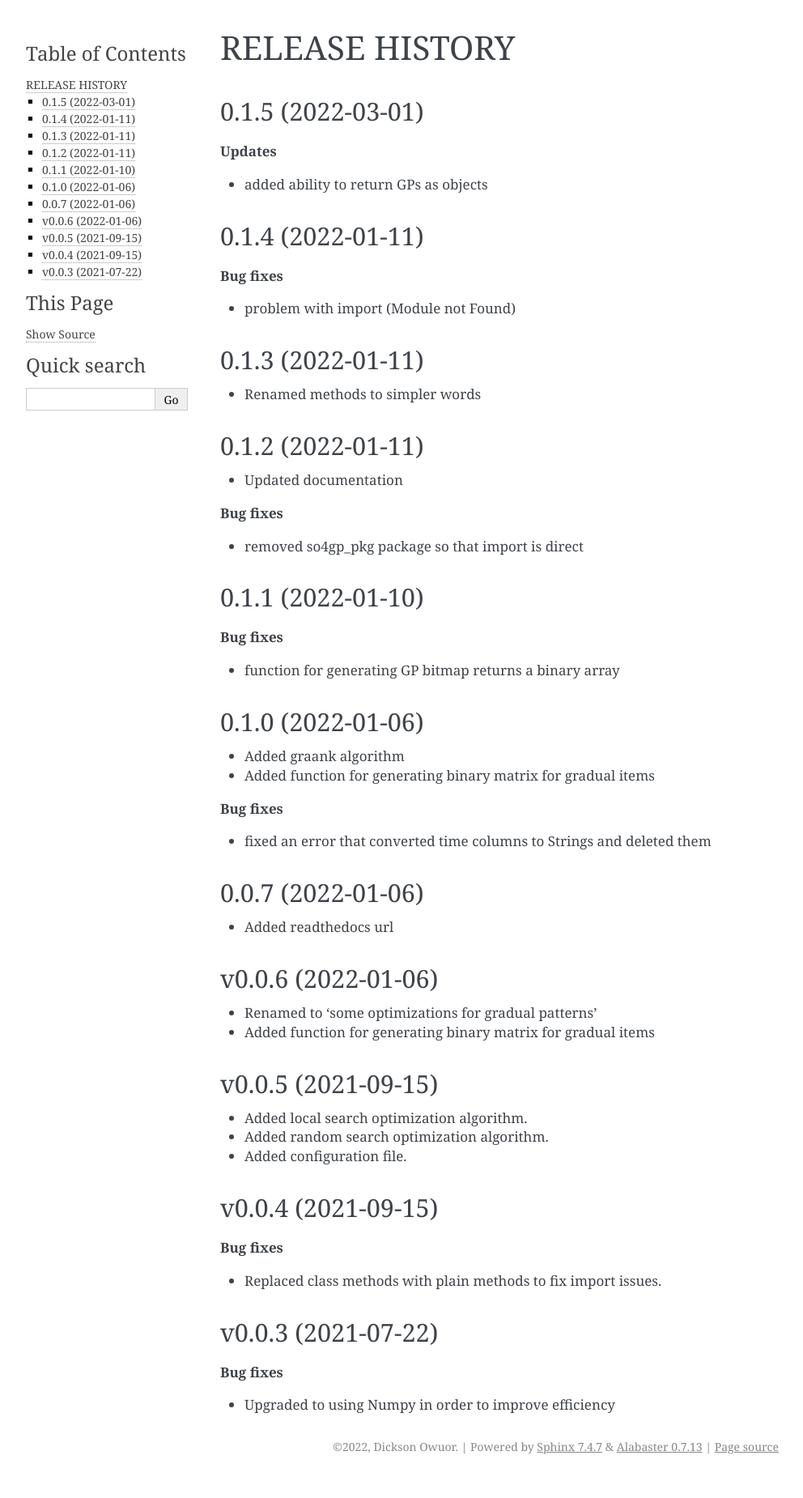
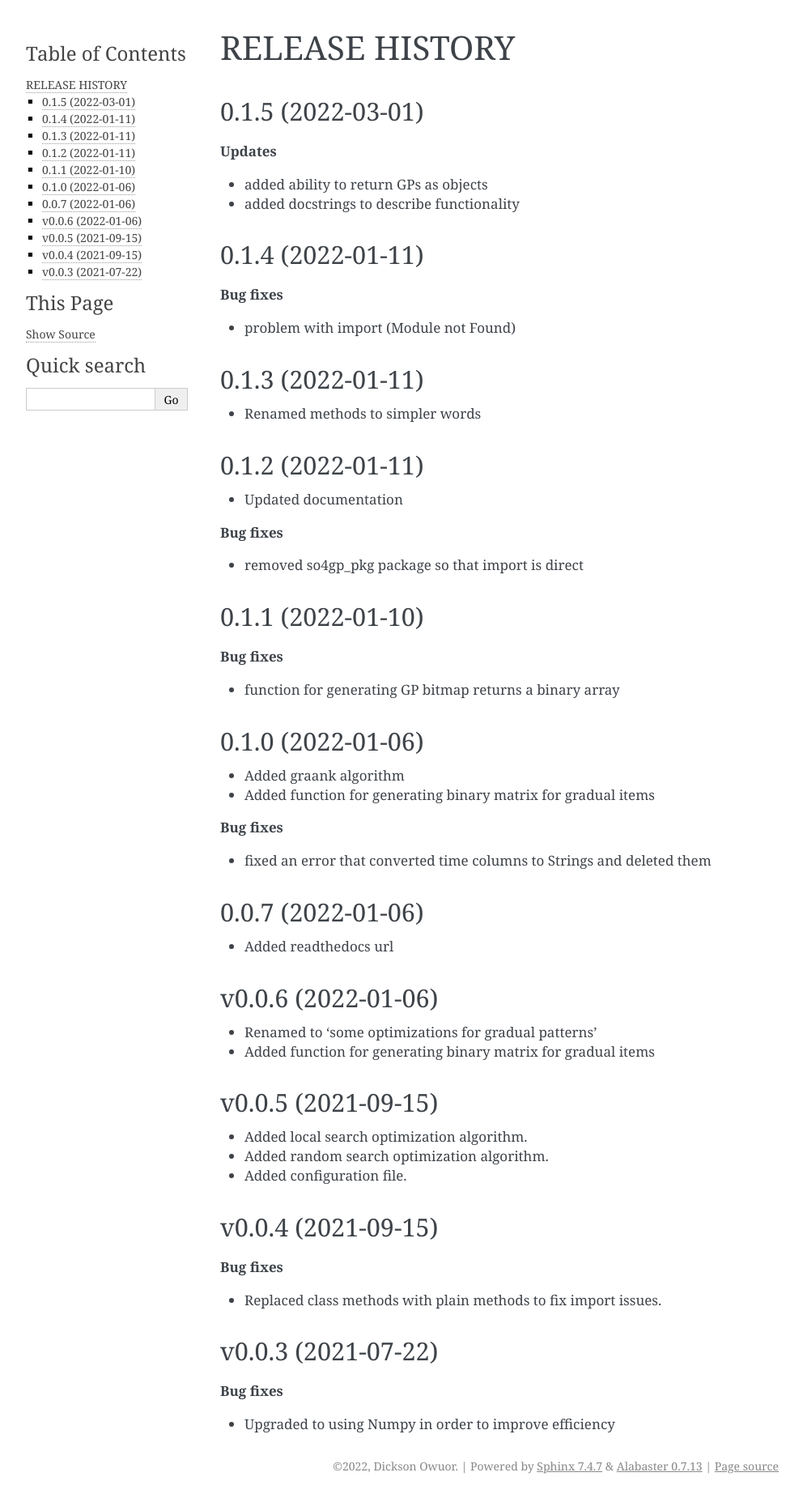
Before and after one commit to owuordickson/sogp_pypi, a Sphinx documentation site: the page built from docs/source/release-history.rst, in a window 1280 px wide. Shown: the whole page at 81% size, without its empty margins (148-1140 px from the left). Built offline with Sphinx 7.4.7, drawn with Linux system fonts in a browser that asks for light colours; before the commit the page ends 1826 px from its top, so only the background shows below that.

Commit message:
Added documentation docstrings

```diff
--- a/docs/source/release-history.rst
+++ b/docs/source/release-history.rst
@@ -9,6 +9,8 @@ RELEASE HISTORY
 **Updates**
 
 - added ability to return GPs as objects
+- added docstrings to describe functionality
+
 
 
 0.1.4 (2022-01-11)
--- a/release-notes.txt
+++ b/release-notes.txt
@@ -6,6 +6,7 @@ RELEASE NOTES
 
 Updates
 - added ability to return GPs as objects
+- added docstrings to describe functionality
 
 
 0.1.4
```
